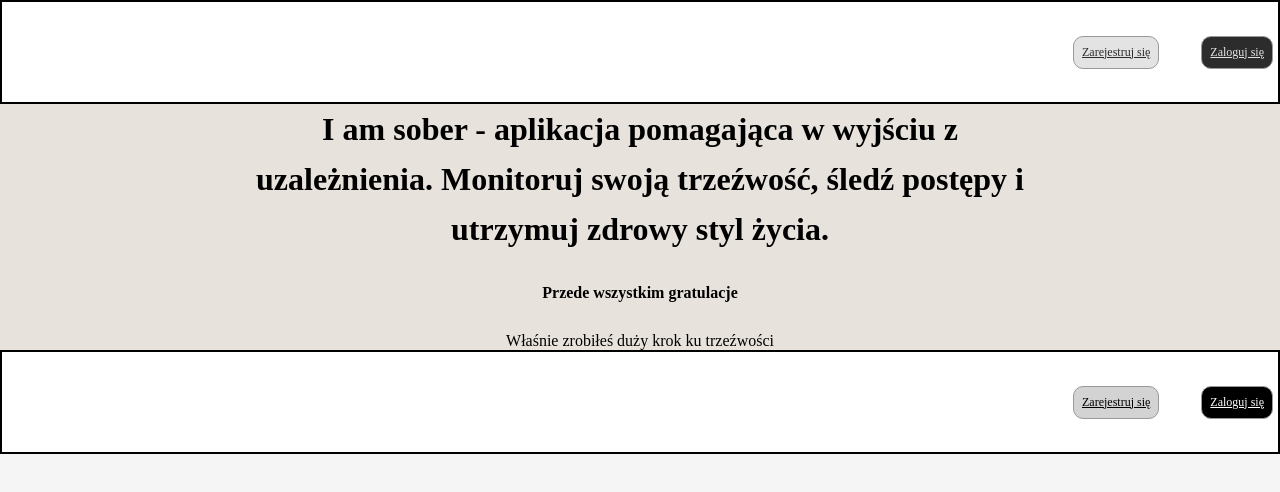
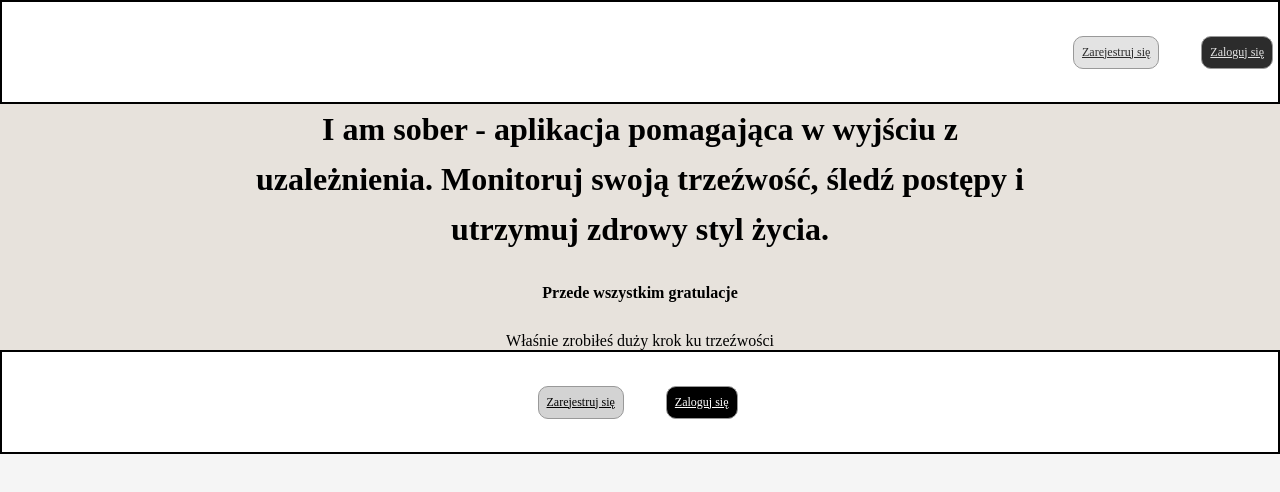
Before and after one commit to RadekPalka/react-i-am-sober, a React (Vite) app: page / in a window 1280 px wide. Shown: the top 492 px of the page. Built offline with nearby package versions, Linux system fonts and the light colour scheme.

Commit message:
feat: add props type

```diff
--- a/src/components/Main.tsx
+++ b/src/components/Main.tsx
@@ -13,7 +13,7 @@ export const Main: React.FC = () => {
 	return (
 		<StyledMain>
 			<HeaderContent />
-			<StyledNav>
+			<StyledNav $justifyContent='center'>
 				<StyledUl>
 					<StyledLi $color='black' $background='#d3d3d3'>
 						<StyledLink to='/registration-page'>Zarejestruj się</StyledLink>
--- a/src/components/StyledNav.ts
+++ b/src/components/StyledNav.ts
@@ -1,8 +1,10 @@
 import styled from 'styled-components';
-
-export const StyledNav = styled.nav`
+type StyledNavProps = {
+	$justifyContent: 'end' | 'center';
+};
+export const StyledNav = styled.nav<StyledNavProps>`
 	display: flex;
-	justify-content: end;
+	justify-content: ${(props) => props.$justifyContent};
 	background-color: white;
 	border: solid 2px black;
 	right: 0;
--- a/src/pages/MainPage.tsx
+++ b/src/pages/MainPage.tsx
@@ -9,7 +9,7 @@ export const MainPage: React.FC = () => {
 	return (
 		<>
 			<header>
-				<StyledNav>
+				<StyledNav $justifyContent='end'>
 					<StyledUl>
 						<StyledLi $color='#2c2c2c' $background='#e3e3e3'>
 							<StyledLink to='/registration-page'>Zarejestruj się</StyledLink>
```
